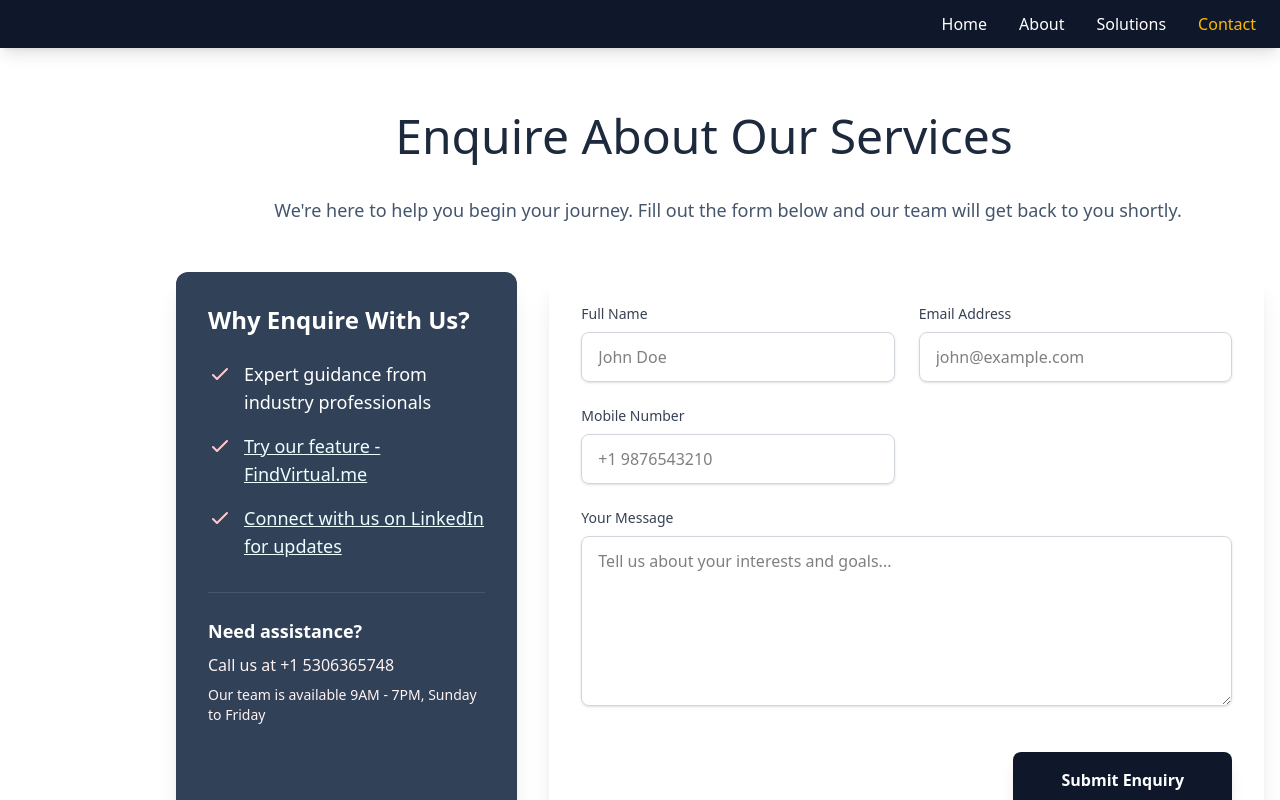
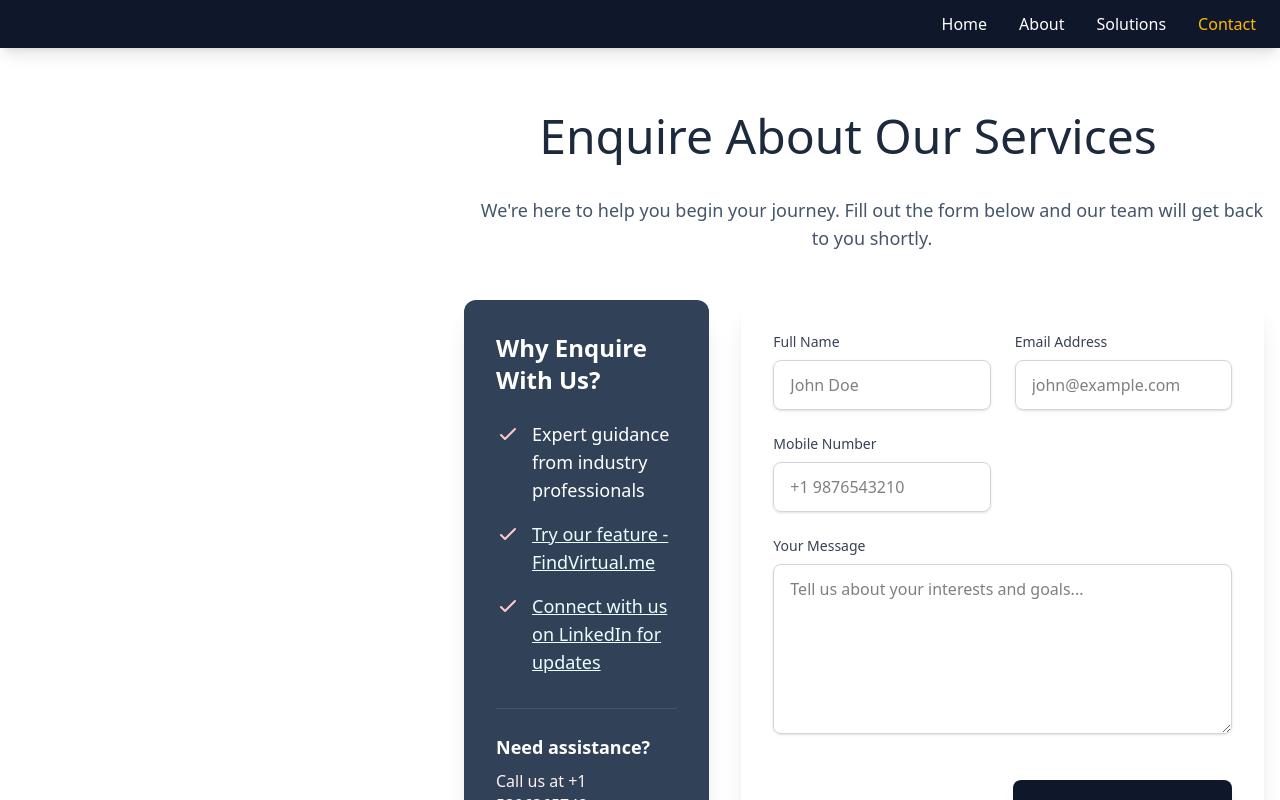
Before and after one commit to Surge-Aina/surgeaina, a React (Vite) app: page /contact in a window 1280 px wide. Shown: the top 800 px of the page. Built offline with nearby package versions, Linux system fonts and the light colour scheme; no server answers.

Commit message:
Edited frontend

```diff
--- a/src/components/ContactPage.jsx
+++ b/src/components/ContactPage.jsx
@@ -117,7 +117,7 @@ Our team will respond soon.`,
     <>
       <Navbar />
 
-        <section className="relative max-w-7xl mx-auto px-4 py-16 rounded-xl ml-auto mr-auto ">
+        <section className="relative max-w-7xl mx-auto px-4 py-16 rounded-xl ml-72  mr-auto ">
           <div className="text-center mb-12">
             <h1 className="text-4xl md:text-5xl  text-slate-800 mb-6 text-center font-inter ml-32">
               Enquire About Our Services
```
